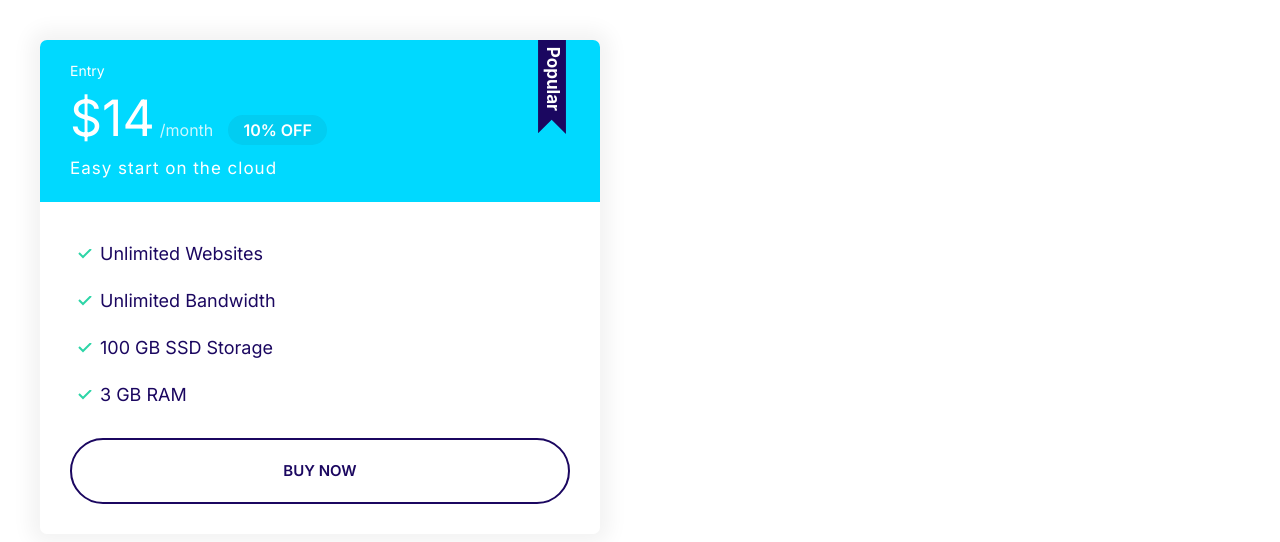
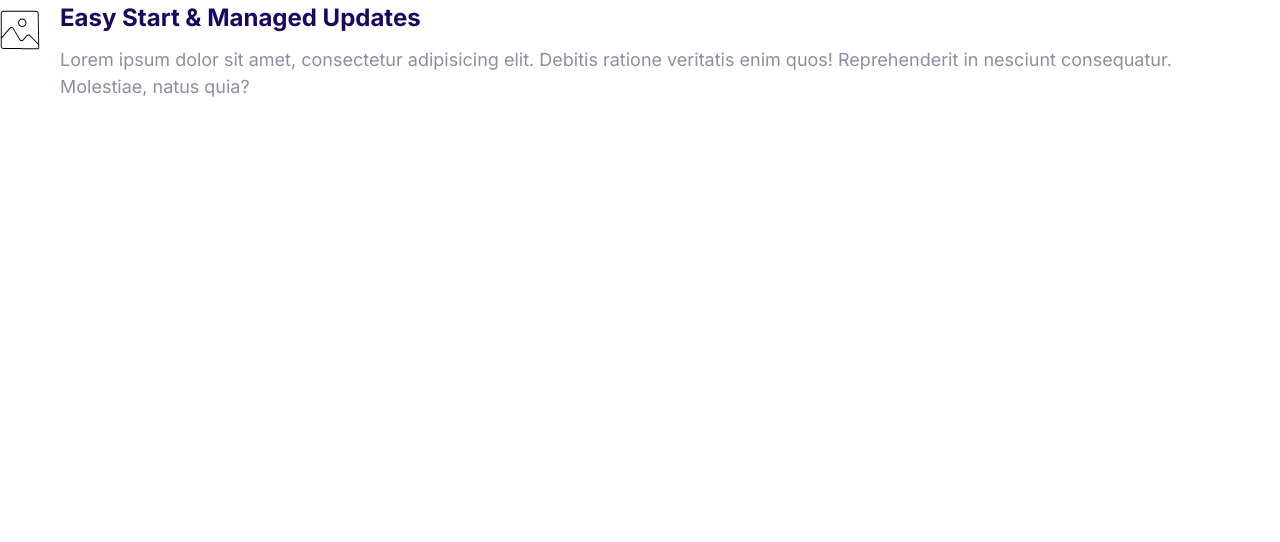
Before and after one commit to Rallanvila/MoshHTML-CSS, a website: page index.html in a window 1280 px wide. Drawn offline with nearby package versions, Linux system fonts and the light colour scheme.

Commit message:
media-object component built

```diff
--- a/css/styles.css
+++ b/css/styles.css
@@ -342,3 +342,18 @@ a{
         font-size: 1.7rem;
     }
 }
+
+/* Media */
+.media{
+    display: flex;
+}
+
+.media__title{
+    margin-top: 0;
+}
+.media__body{
+    margin: 0 2rem;
+}
+.media__img{
+    margin-top: 1rem;
+}
--- a/index.html
+++ b/index.html
@@ -15,26 +15,19 @@
 		<link rel="stylesheet" href="./css/styles.css" />
 	</head>
 	<body>
-		<div style="width: 50%; padding: 4rem">
-			<div class="plan plan--popular">
-				<div class="card card--secondary">
-					<header class="card__header">
-						<h3 class="plan__name">Entry</h3>
-						<span class="plan__price">$14</span>
-						<span class="plan__billing-cycle">/month</span>
-						<span class="badge badge--secondary badge--small">10% OFF</span>
-						<span class="plan__description">Easy start on the cloud</span>
-					</header>
-					<div class="card__body">
-						<ul class="list list--tick">
-							<li class="list__item">unlimited websites</li>
-							<li class="list__item">unlimited bandwidth</li>
-							<li class="list__item">100 GB SSD storage</li>
-							<li class="list__item">3 GB RAM</li>
-						</ul>
-						<div class="button btn btn--block btn--transparent">buy now</div>
-					</div>
-				</div>
+		<div class="media">
+			<div class="media__img">
+				<svg class="icon">
+					<use xlink:href="images/sprite.svg#snap"></use>
+				</svg>
+			</div>
+			<div class="media__body">
+				<h3 class="media__title">Easy Start & Managed Updates</h3>
+				<p>
+					Lorem ipsum dolor sit amet, consectetur adipisicing elit. Debitis
+					ratione veritatis enim quos! Reprehenderit in nesciunt consequatur.
+					Molestiae, natus quia?
+				</p>
 			</div>
 		</div>
 	</body>
```
Also changed, not shown: components/media-object.html (added, +15 -0 lines).
